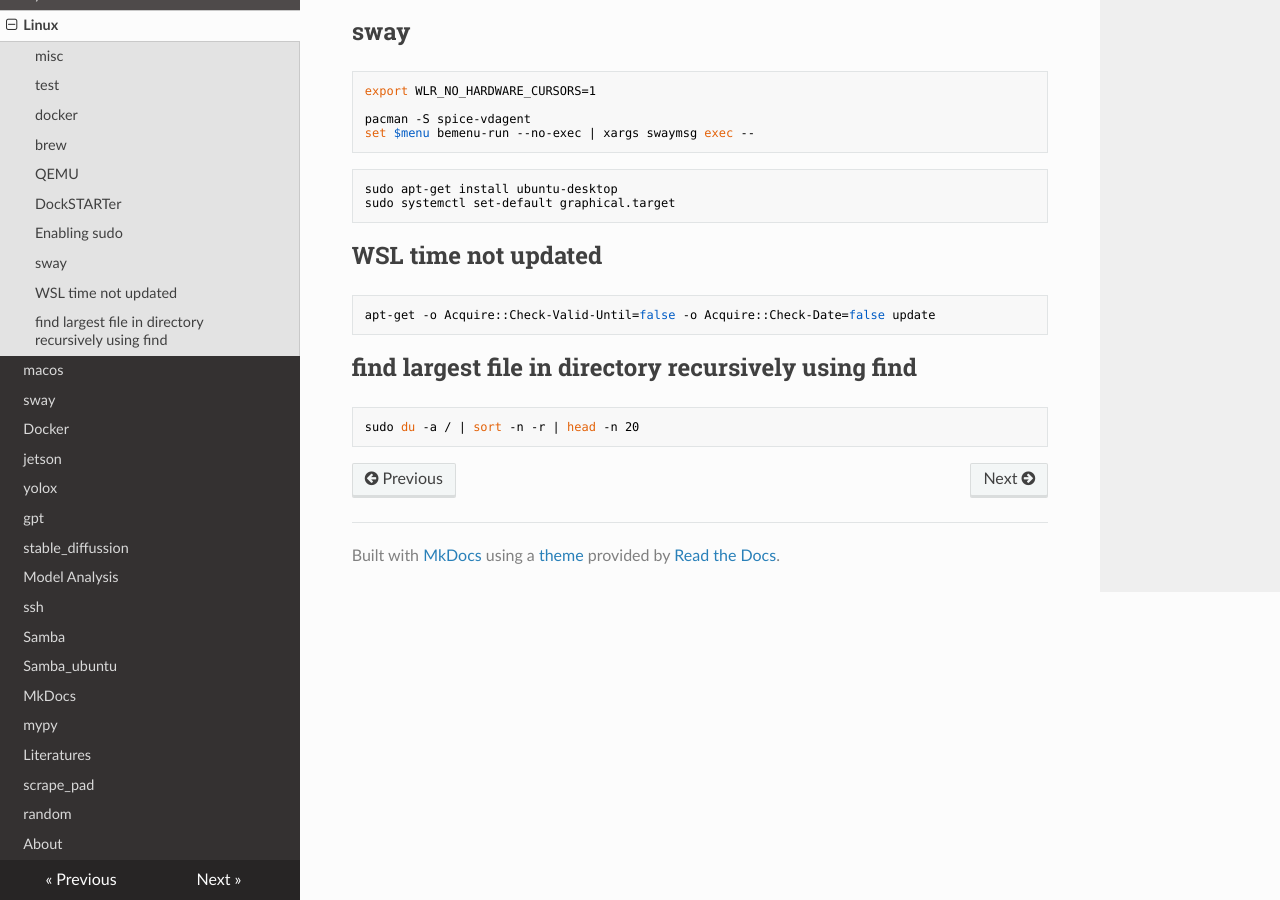
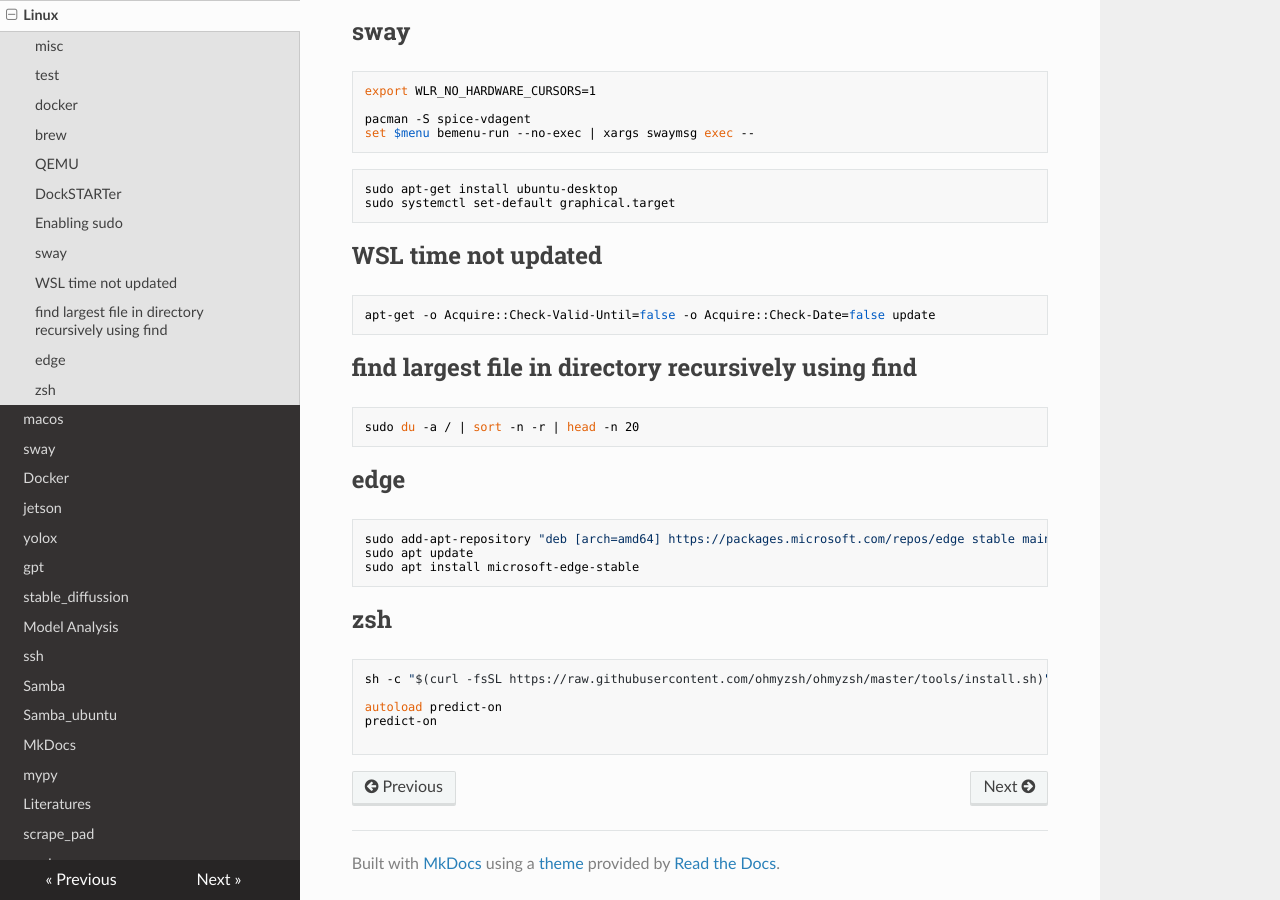
Before and after one commit to furyhawk/124c41, an MkDocs documentation site: the page built from docs/linux.md, in a window 1280 px wide and 900 px high, scrolled down 1249 px. Built offline with MkDocs 1.6.1, drawn with Linux system fonts in a browser that asks for light colours; nearby versions of some CDN libraries.

Commit message:
feat: microsoft edge

````diff
--- a/docs/linux.md
+++ b/docs/linux.md
@@ -74,3 +74,21 @@ apt-get -o Acquire::Check-Valid-Until=false -o Acquire::Check-Date=false update
 ```sh
 sudo du -a / | sort -n -r | head -n 20
 ```
+
+## edge
+
+```sh
+sudo add-apt-repository "deb [arch=amd64] https://packages.microsoft.com/repos/edge stable main"
+sudo apt update
+sudo apt install microsoft-edge-stable
+```
+
+## zsh
+
+```sh
+sh -c "$(curl -fsSL https://raw.githubusercontent.com/ohmyzsh/ohmyzsh/master/tools/install.sh)"
+
+autoload predict-on
+predict-on
+
+```
````
